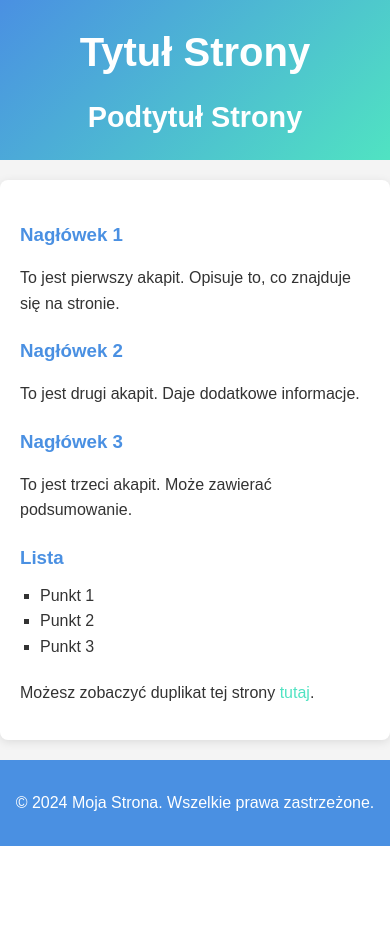
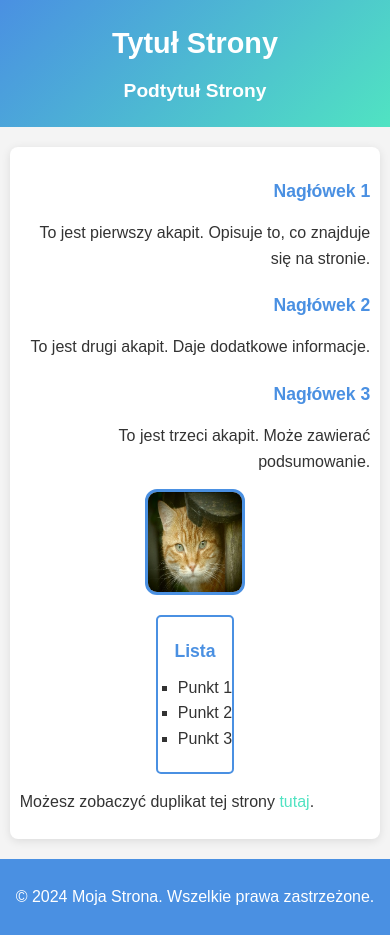
Before and after one commit to oj51064/ai1-lab, a PHP site: page /page1.html in a window 390 px wide. Before the commit the page ends 846 px from the top, so only its background shows below. Run offline with PHP 8.4, Linux system fonts and the light colour scheme.

Commit message:
dorobione na zajęciach

```diff
--- a/labA/page1.css
+++ b/labA/page1.css
@@ -12,6 +12,7 @@ body {
     line-height: 1.6;
     background-color: #f4f4f4;
     color: #333;
+    margin: 0;
 }
 
 header {
@@ -21,12 +22,34 @@ header {
     text-align: center;
 }
 
+.img-kot {
+    display: block;
+    margin: 0 auto 20px;
+    width: 50%;
+    max-width: 100px;
+    height: auto;
+    border: 3px solid #4a90e2; /* Cienka, niebieska ramka */
+    border-radius: 12px;
+}
+
+#headers {
+    text-align: right;
+}
+
+#list {
+    border: #4a90e2 2px solid;
+    border-radius: 5px;
+    margin: 0 auto;
+    width: fit-content;
+    text-align: center;
+}
+
 h1 {
-    font-size: 2.5em;
+    font-size: 2.5rem;
 }
 
 h2 {
-    font-size: 1.8em;
+    font-size: 1.8rem;
     margin-top: 10px;
 }
 
@@ -37,7 +60,7 @@ h3 {
 
 main {
     padding: 20px;
-    max-width: 800px;
+    max-width: 90%; /* Zmienione z 800px na procent */
     margin: 20px auto;
     background: white;
     border-radius: 8px;
@@ -71,3 +94,53 @@ a {
 a:hover {
     text-decoration: underline;
 }
+
+/* Media Queries for responsiveness */
+@media (max-width: 768px) {
+    .img-kot {
+        width: 120px; /* Zmniejszenie rozmiaru obrazka na mniejszych ekranach */
+    }
+
+    h1 {
+        font-size: 2rem;
+    }
+
+    h2 {
+        font-size: 1.5rem;
+    }
+
+    h3 {
+        font-size: 1.3rem;
+    }
+
+    main {
+        padding: 15px;
+        max-width: 95%; /* Zwiększone na mniejszych ekranach */
+    }
+
+    footer {
+        padding: 10px 0;
+    }
+}
+
+@media (max-width: 480px) {
+    .img-kot {
+        width: 100px;
+    }
+
+    h1 {
+        font-size: 1.8rem;
+    }
+
+    h2 {
+        font-size: 1.2rem;
+    }
+
+    h3 {
+        font-size: 1.1rem;
+    }
+
+    main {
+        padding: 10px;
+    }
+}
--- a/labA/page1.html
+++ b/labA/page1.html
@@ -13,6 +13,8 @@
     </header>
 
     <main>
+        <div id="img_swap">
+            <div id="headers">
                 <h3>Nagłówek 1</h3>
                 <p>To jest pierwszy akapit. Opisuje to, co znajduje się na stronie.</p>
 
@@ -21,14 +23,19 @@
 
                 <h3>Nagłówek 3</h3>
                 <p>To jest trzeci akapit. Może zawierać podsumowanie.</p>
+            </div>
 
+            <img src="kot.jpg" alt="Obrazek kota" class="img-kot">
+        </div>
+
+        <div id="list">
             <h3>Lista</h3>
             <ul>
                 <li>Punkt 1</li>
                 <li>Punkt 2</li>
                 <li>Punkt 3</li>
             </ul>
-
+        </div>
         <p>
             Możesz zobaczyć duplikat tej strony <a href="page2.html">tutaj</a>.
         </p>
```
Also changed, not shown: labA/page2.css (+59 -52 lines), labA/page2.html (+8 -0 lines), labA/kot.jpg (added). Lines whose indentation alone changed are shown as unchanged.
